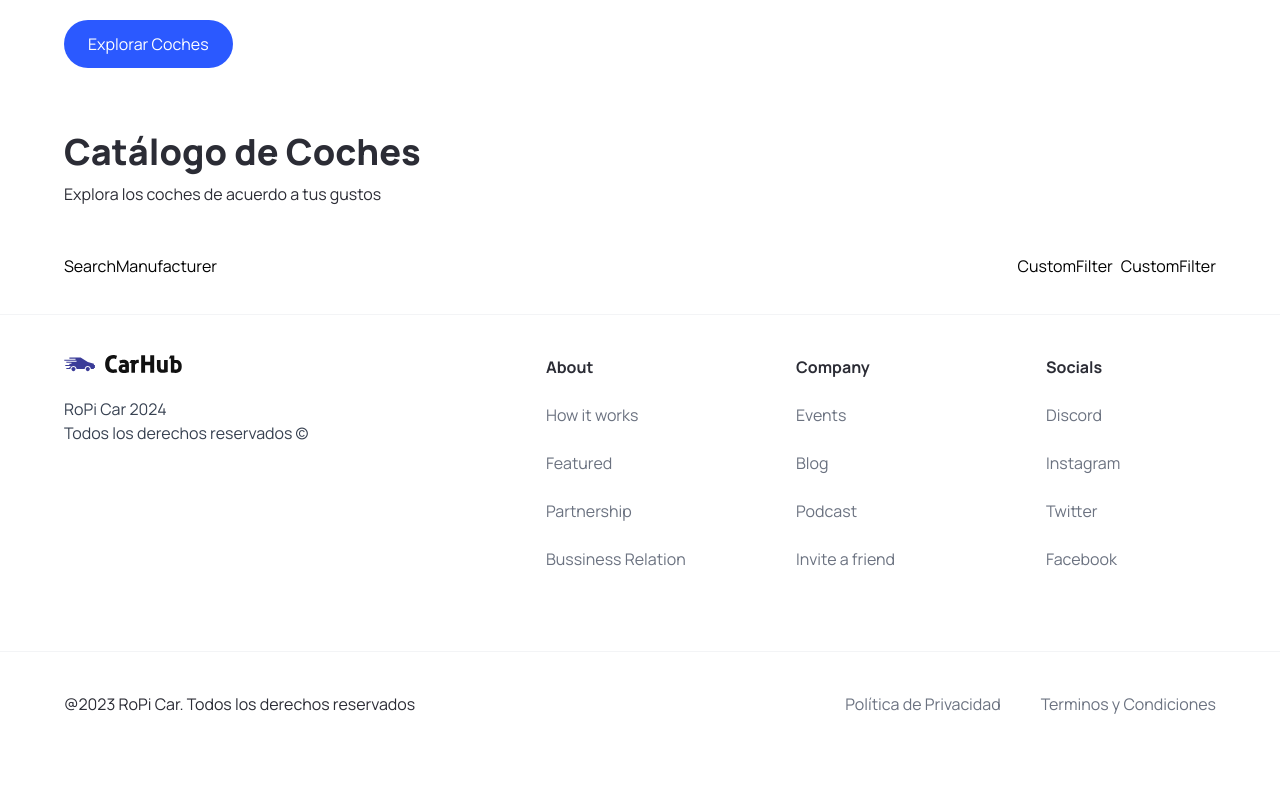
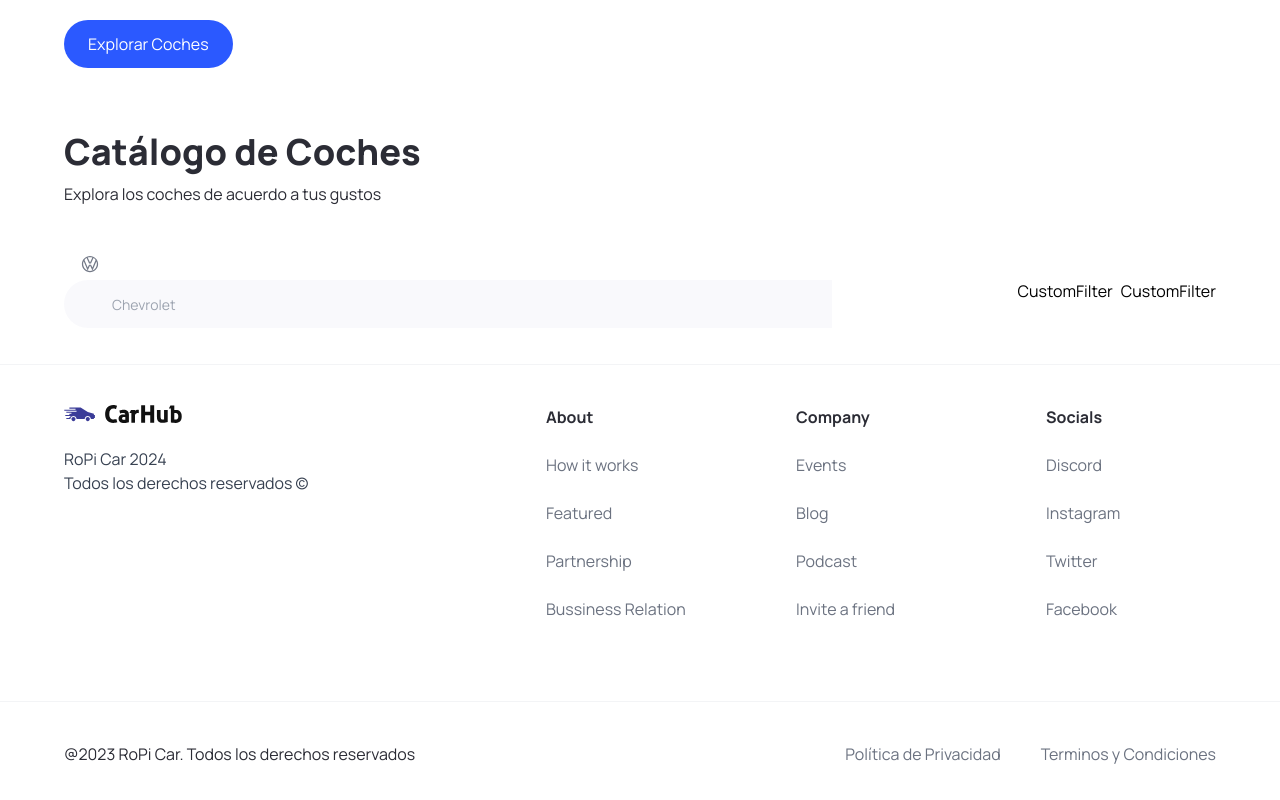
Before and after one commit to jeromanp/api-cars, a Next.js app: page / in a window 1280 px wide. Shown: the part 826-1626 px from the top of the page. Before the commit the page ends 1582 px from the top, so only its background shows below. Built offline with nearby package versions, Linux system fonts and the light colour scheme.

Commit message:
style search with headless

```diff
--- a/components/SearchManufacturer.tsx
+++ b/components/SearchManufacturer.tsx
@@ -1,11 +1,49 @@
-import React from 'react'
+"use client";
 
-const SearchManufacturer = () => {
+import React, { useState, Fragment } from "react";
+import Image from "next/image";
+import { Combobox, Transition } from "@headlessui/react";
+import { SearchManufacturerProps } from "@/types";
+
+const SearchManufacturer = ({
+  manufacturer,
+  setManufacturer,
+}: SearchManufacturerProps) => {
+  const [query, setQuery] = useState("");
   return (
-    <div>
-      SearchManufacturer
+    <div className="search-manufacturer">
+      <Combobox>
+        <div className="relative w-full">
+          <Combobox.Button className="absolute, top-[14px]">
+            <Image
+              src="/car-logo.svg"
+              width={20}
+              height={20}
+              className="ml-4"
+              alt="Logo RoPi Car"
+            />
+          </Combobox.Button>
+
+          <Combobox.Input
+            className="search-manufacturer__input"
+            placeholder="Chevrolet"
+            displayValue={(manufacturer: string) => manufacturer}
+            onChange={(e) => setQuery(e.target.value)}
+          />
+
+          <Transition
+            as={Fragment}
+            leave="transition ease-in duration-100"
+            leaveFrom="opacity-11"
+            leaveTo="opacity-0"
+            afterLeave={() => setQuery("")}
+          >
+
+          </Transition>
+        </div>
+      </Combobox>
     </div>
-  )
-}
+  );
+};
 
-export default SearchManufacturer
+export default SearchManufacturer;
```
